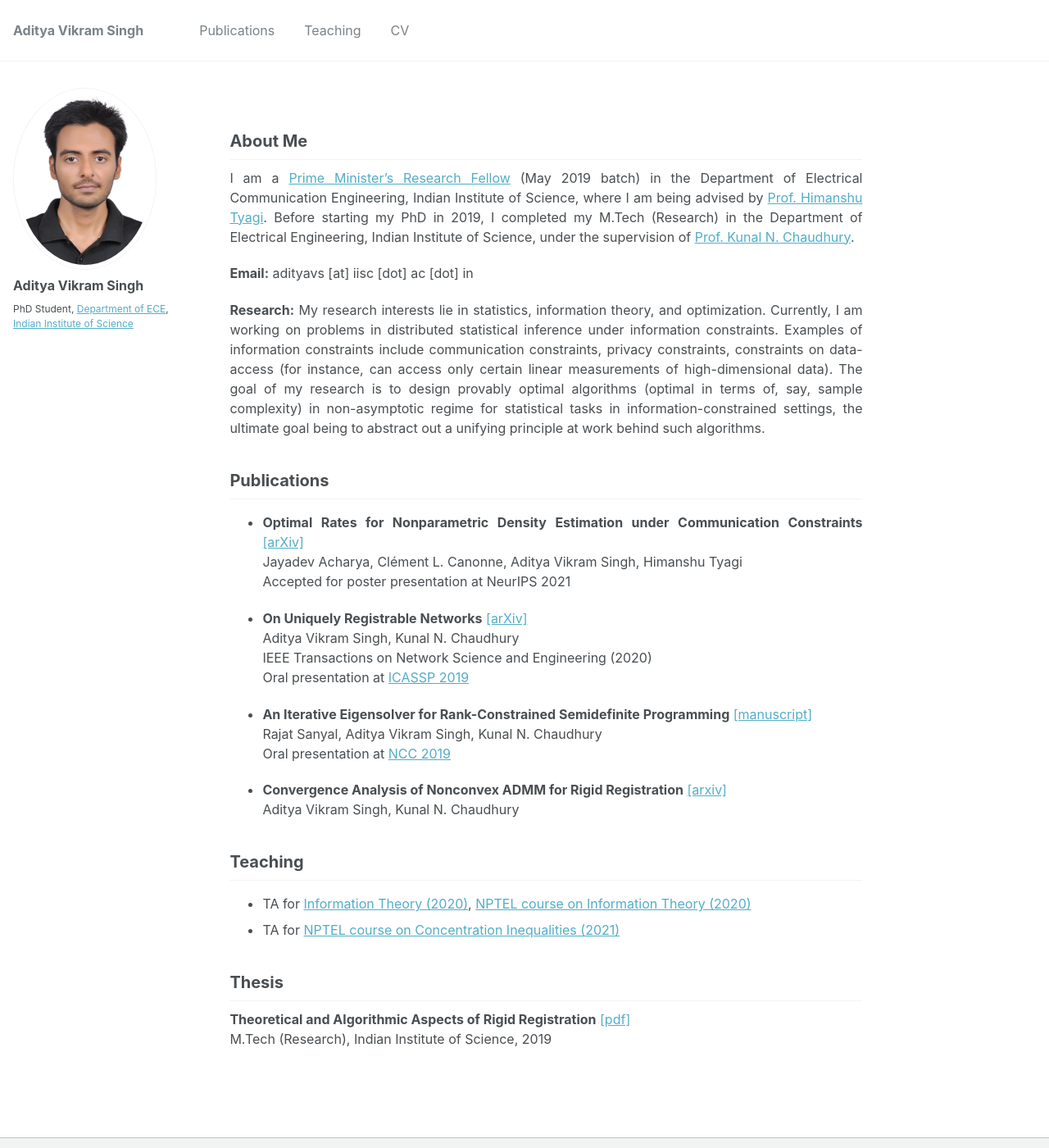
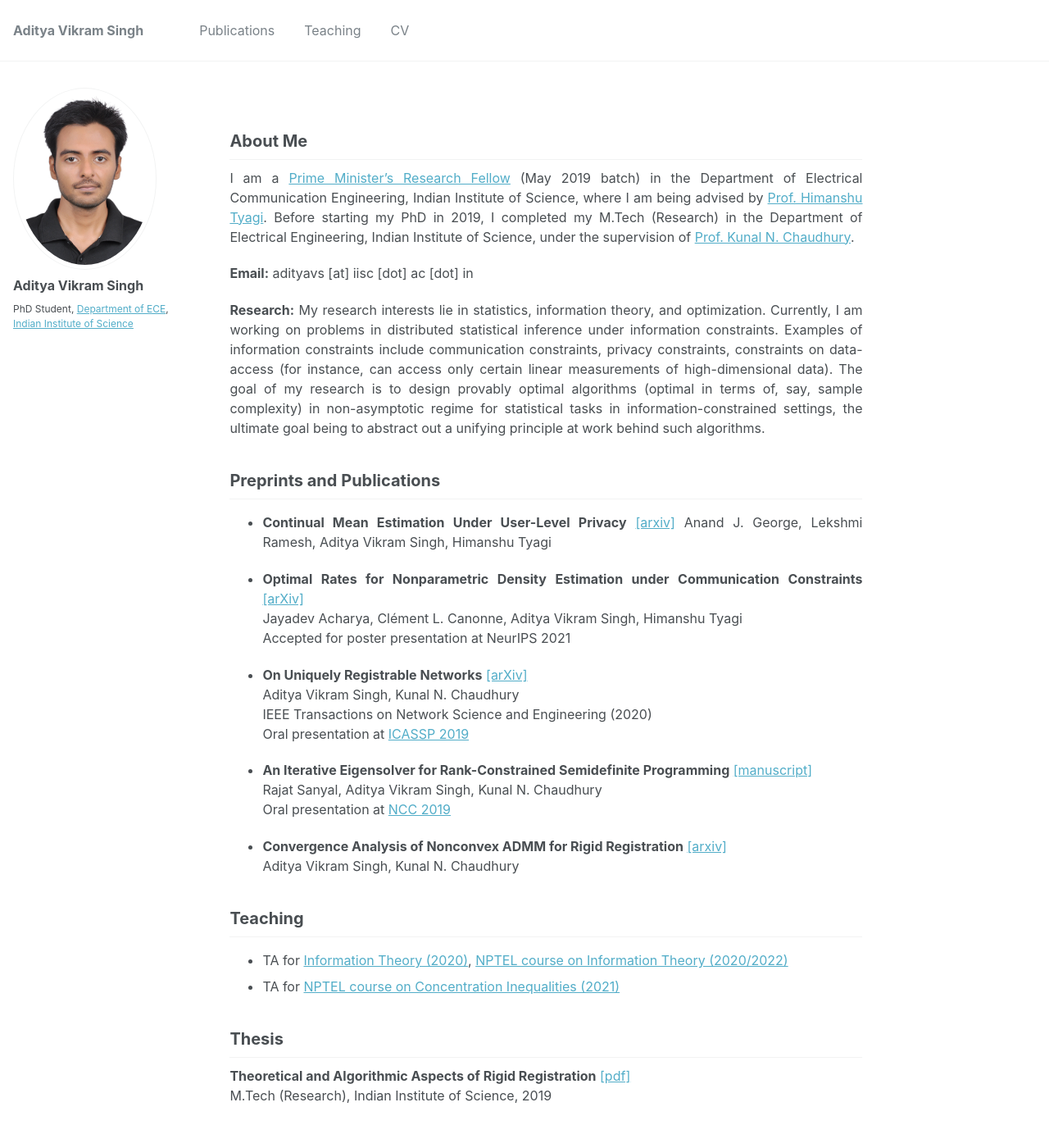
Before and after one commit to aditya-vs/aditya-vs.github.io, a Jekyll site: the page built from _pages/about.md, in a window 1280 px wide and 1400 px high. Shown: the whole window at 82% size. Built offline with Jekyll 4.4.1, drawn with Linux system fonts in a browser that asks for light colours.

Commit message:
Update about.md

```diff
--- a/_pages/about.md
+++ b/_pages/about.md
@@ -39,7 +39,10 @@ I have credited the following courses during my PhD.
 - Foundations of Data Science -->
 
 
-## Publications
+## Preprints and Publications
+- **Continual Mean Estimation Under User-Level Privacy** [[arxiv]](https://arxiv.org/abs/2212.09980)
+Anand J. George, Lekshmi Ramesh, Aditya Vikram Singh, Himanshu Tyagi
+
 - **Optimal Rates for Nonparametric Density Estimation under Communication Constraints** [[arXiv]](https://arxiv.org/abs/2107.10078)
 Jayadev Acharya, Cl&eacute;ment L. Canonne, Aditya Vikram Singh, Himanshu Tyagi
 Accepted for poster presentation at NeurIPS 2021
@@ -58,7 +61,7 @@ Aditya Vikram Singh, Kunal N. Chaudhury
 
 
 ## Teaching
-- TA for [Information Theory (2020)](https://ece.iisc.ac.in/~htyagi/course-E2201-2020.html), [NPTEL course on Information Theory (2020)](https://nptel.ac.in/courses/108/108/108108168/#)
+- TA for [Information Theory (2020)](https://ece.iisc.ac.in/~htyagi/course-E2201-2020.html), [NPTEL course on Information Theory (2020/2022)](https://nptel.ac.in/courses/108/108/108108168/#)
 - TA for [NPTEL course on Concentration Inequalities (2021)](https://nptel.ac.in/courses/108/108/108108181/)
 
 
```
